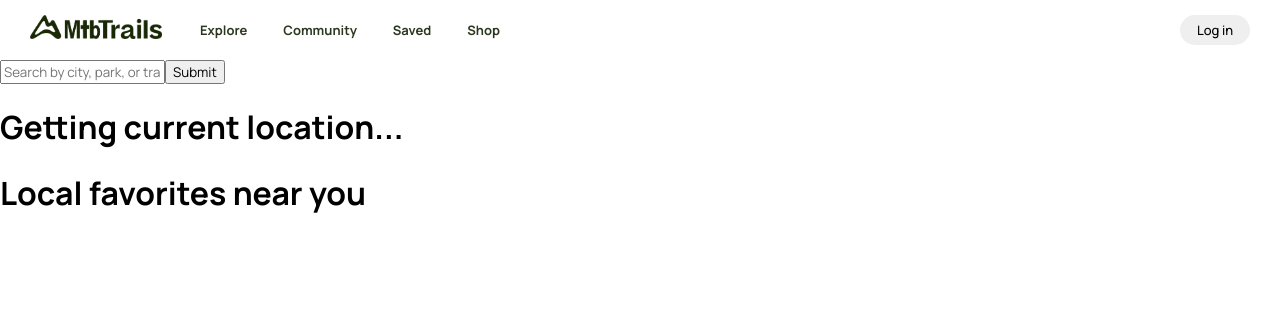
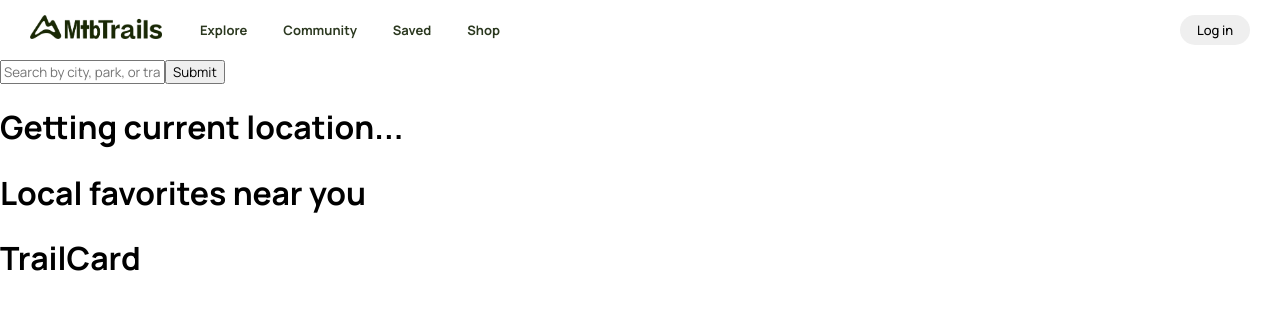
Before and after one commit to Tomassalgadodev/mtbtrails-client, a React (Create React App) app: page / in a window 1280 px wide. Shown: the top 310 px of the page. Built offline with nearby package versions, Linux system fonts and the light colour scheme; no server answers.

Commit message:
feat: Initialize TrailCard component

```diff
--- a/src/Homepage/Homepage.js
+++ b/src/Homepage/Homepage.js
@@ -1,5 +1,7 @@
 import React, { useEffect, useState } from "react";
 import "./Homepage.css";
+
+import TrailCard from "../TrailCard/TrailCard";
 
 const Homepage = ({ coords, loadingCurrentLocation }) => {
 
@@ -77,6 +79,7 @@ const Homepage = ({ coords, loadingCurrentLocation }) => {
                 <h1>Getting current location...</h1>
             }
             <h1>Local favorites near you</h1>
+            <TrailCard />
         </div>
     )
 }
--- /dev/null
+++ b/src/TrailCard/TrailCard.js
@@ -0,0 +1,10 @@
+import React from "react";
+import './TrailCard.css';
+
+const TrailCard = () => {
+    return (
+        <h1>TrailCard</h1>
+    )
+}
+
+export default TrailCard;
```
Also changed, not shown: src/TrailCard/TrailCard.css (added).
